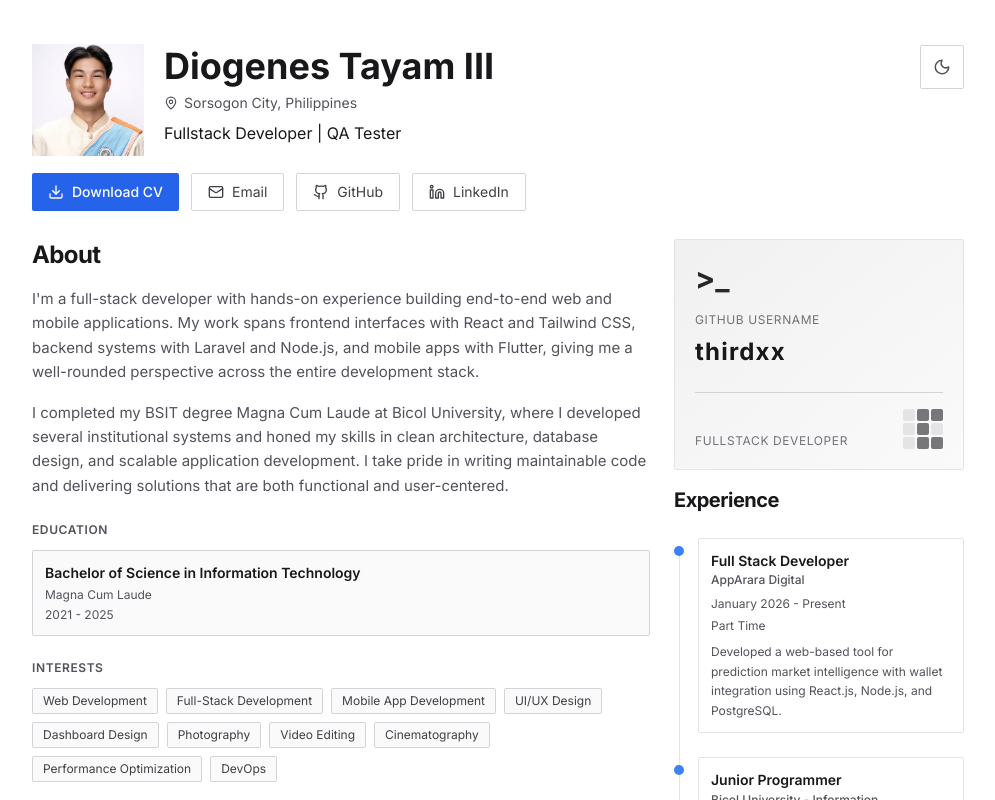
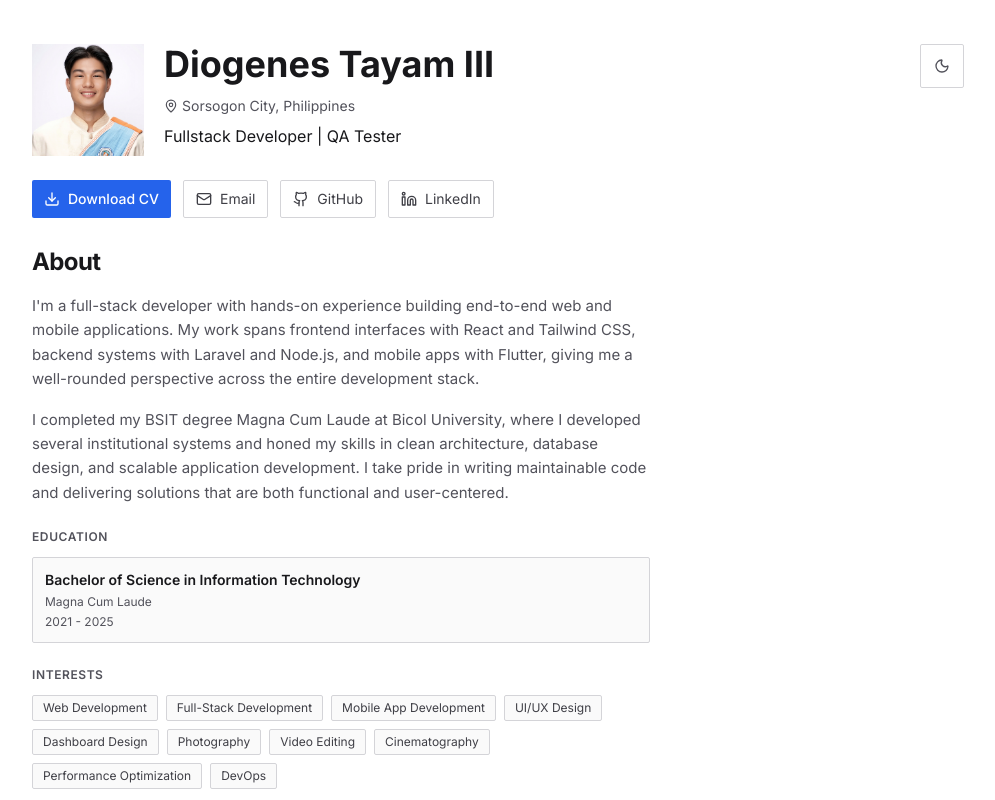
Before and after one commit to dio-tayam/diogenes-tayam-portfolio, a React (Vite) app: page / in a window 1280 px wide. Shown: the top 800 px of the page, without its empty margins (142-1137 px from the left). Built offline with nearby package versions, Linux system fonts and the light colour scheme.

Commit message:
feat: update layout and styling in Hero component; adjust title in index.html

```diff
--- a/index.html
+++ b/index.html
@@ -4,7 +4,7 @@
     <meta charset="UTF-8" />
     <link rel="icon" type="image/png" href="/logo.png" />
     <meta name="viewport" content="width=device-width, initial-scale=1.0" />
-    <title>Diogenes Tayam — Full-Stack Developer</title>
+    <title>Diogenes Tayam - Full-Stack Developer</title>
     <link rel="preconnect" href="https://fonts.googleapis.com" />
     <link rel="preconnect" href="https://fonts.gstatic.com" crossorigin />
     <link href="https://fonts.googleapis.com/css2?family=Inter:wght@300;400;500;600;700;800&display=swap" rel="stylesheet" />
--- a/src/App.jsx
+++ b/src/App.jsx
@@ -70,15 +70,31 @@ export default function App() {
             <div className="grid grid-cols-1 lg:grid-cols-[1fr_290px] gap-6 items-start">
   <div className="space-y-10">
     <About dark={dark} />
+
+    {/* Mobile-only: sidebar components in correct order */}
+    <div className="lg:hidden">
+      <Experience dark={dark} />
+    </div>
+    <div className="lg:hidden">
+      <AccessCard dark={dark} />
+    </div>
+
+    <TechStack dark={dark} setCurrentPage={setCurrentPage} />
     <Projects
       dark={dark}
       setCurrentPage={setCurrentPage}
       setSelectedProjectId={setSelectedProjectId}
     />
-              <TechStack dark={dark} setCurrentPage={setCurrentPage} />
     <Seminars dark={dark} />
+
+    <div className="lg:hidden">
+      <Contact dark={dark} />
     </div>
-            <div className="space-y-4 lg:sticky lg:top-8">
+
+  </div>
+
+  {/* Sidebar: desktop only */}
+  <div className="space-y-4 lg:sticky lg:top-8 hidden lg:block">
     <AccessCard dark={dark} />
     <Experience dark={dark} />
     <Contact dark={dark} />
--- a/src/components/Hero.jsx
+++ b/src/components/Hero.jsx
@@ -42,51 +42,51 @@ export default function Hero({ dark, setDark }) {
   };
 
   return (
-    <section data-reveal className="mx-auto w-full max-w-[980px] px-4 sm:px-6 pt-6 pb-7">
-      <div className="flex items-start gap-5 flex-wrap">
+    <section data-reveal className="mx-auto w-full max-w-[980px] px-4 sm:px-6 pt-4 sm:pt-6 pb-4 sm:pb-7">
+      <div className="flex items-start gap-3 sm:gap-5 flex-col sm:flex-row">
         <img
           src={dark ? heroDark : heroLight}
           alt="Diogenes Tayam"
-          className={`w-28 h-28 object-cover flex-shrink-0 transition-all duration-300 ${dark ? "brightness-90 contrast-125 saturate-75" : "brightness-100 contrast-100 saturate-100"}`}
+          className={`w-24 h-24 sm:w-28 sm:h-28 object-cover flex-shrink-0 transition-all duration-300 ${dark ? "brightness-90 contrast-125 saturate-75" : "brightness-100 contrast-100 saturate-100"}`}
         />
 
         <div className="flex-1 min-w-0">
-          <div className="flex items-center justify-between gap-3 mb-1 flex-wrap">
-            <h1 className={`text-4xl font-bold leading-tight ${text}`}>{profile.name}</h1>
+          <div className="flex items-start justify-between gap-2 mb-2 flex-wrap">
+            <h1 className={`text-2xl sm:text-4xl font-bold leading-tight ${text}`}>{profile.name}</h1>
             <button
               onClick={() => setDark(!dark)}
-              className={`w-11 h-11 rounded-sm border flex items-center justify-center transition-all ${dark ? "border-zinc-700 text-zinc-300 hover:bg-zinc-900" : "border-zinc-300 text-zinc-600 hover:bg-zinc-100"}`}
+              className={`w-9 h-9 sm:w-11 sm:h-11 rounded-sm border flex items-center justify-center transition-all flex-shrink-0 ${dark ? "border-zinc-700 text-zinc-300 hover:bg-zinc-900" : "border-zinc-300 text-zinc-600 hover:bg-zinc-100"}`}
               aria-label="Toggle theme"
             >
-              {dark ? <Sun size={18} /> : <Moon size={18} />}
+              {dark ? <Sun size={16} /> : <Moon size={16} />}
             </button>
           </div>
-          <div className={`flex items-center gap-1.5 text-sm mb-2 ${muted}`}>
+          <div className={`flex items-center gap-1 text-xs sm:text-sm mb-2 ${muted}`}>
             <MapPin size={14} />
             <span>{profile.location}</span>
           </div>
-          <div className="h-7 mb-4">
-            <span className={`text-[1rem] font-normal ${dark ? "text-zinc-100" : "text-zinc-900"}`}>
+          <div className="mb-3 sm:mb-4">
+            <span className={`text-xs sm:text-base font-normal ${dark ? "text-zinc-100" : "text-zinc-900"}`}>
               Fullstack Developer | QA Tester
             </span>
           </div>
         </div>
       </div>
 
-      <div className="flex flex-wrap gap-3 mt-2">
+      <div className="flex flex-wrap gap-2 sm:gap-3 mt-3 sm:mt-4">
         <button
           onClick={handleDownloadCv}
-          className={`flex items-center gap-2 px-4 py-2 text-sm rounded-sm transition-all font-medium bg-blue-600 text-white hover:bg-blue-700 focus:ring-2 focus:ring-blue-400 focus:outline-none`}
+          className={`flex items-center gap-2 px-3 py-2 text-xs sm:text-sm rounded-sm transition-all font-medium bg-blue-600 text-white hover:bg-blue-700 focus:ring-2 focus:ring-blue-400 focus:outline-none`}
         >
           <Download size={16} /> Download CV
         </button>
-        <a href={`mailto:${profile.links.email}`} className={`flex items-center gap-2 px-4 py-2 text-sm border rounded-sm transition-all ${dark ? "border-zinc-700 text-zinc-300 hover:bg-zinc-900" : "border-zinc-300 text-zinc-700 hover:bg-zinc-100"}`}>
+        <a href={`mailto:${profile.links.email}`} className={`flex items-center gap-2 px-3 py-2 text-xs sm:text-sm border rounded-sm transition-all ${dark ? "border-zinc-700 text-zinc-300 hover:bg-zinc-900" : "border-zinc-300 text-zinc-700 hover:bg-zinc-100"}`}>
           <Mail size={16} /> Email
         </a>
-        <a href={profile.links.github} target="_blank" rel="noreferrer" className={`flex items-center gap-2 px-4 py-2 text-sm border rounded-sm transition-all ${dark ? "border-zinc-700 text-zinc-300 hover:bg-zinc-900" : "border-zinc-300 text-zinc-700 hover:bg-zinc-100"}`}>
+        <a href={profile.links.github} target="_blank" rel="noreferrer" className={`flex items-center gap-2 px-3 py-2 text-xs sm:text-sm border rounded-sm transition-all ${dark ? "border-zinc-700 text-zinc-300 hover:bg-zinc-900" : "border-zinc-300 text-zinc-700 hover:bg-zinc-100"}`}>
           <Github size={16} /> GitHub
         </a>
-        <a href={profile.links.linkedin} target="_blank" rel="noreferrer" className={`flex items-center gap-2 px-4 py-2 text-sm border rounded-sm transition-all ${dark ? "border-zinc-700 text-zinc-300 hover:bg-zinc-900" : "border-zinc-300 text-zinc-700 hover:bg-zinc-100"}`}>
+        <a href={profile.links.linkedin} target="_blank" rel="noreferrer" className={`flex items-center gap-2 px-3 py-2 text-xs sm:text-sm border rounded-sm transition-all ${dark ? "border-zinc-700 text-zinc-300 hover:bg-zinc-900" : "border-zinc-300 text-zinc-700 hover:bg-zinc-100"}`}>
           <Linkedin size={16} /> LinkedIn
         </a>
       </div>
```
Lines whose indentation alone changed are shown as unchanged.
